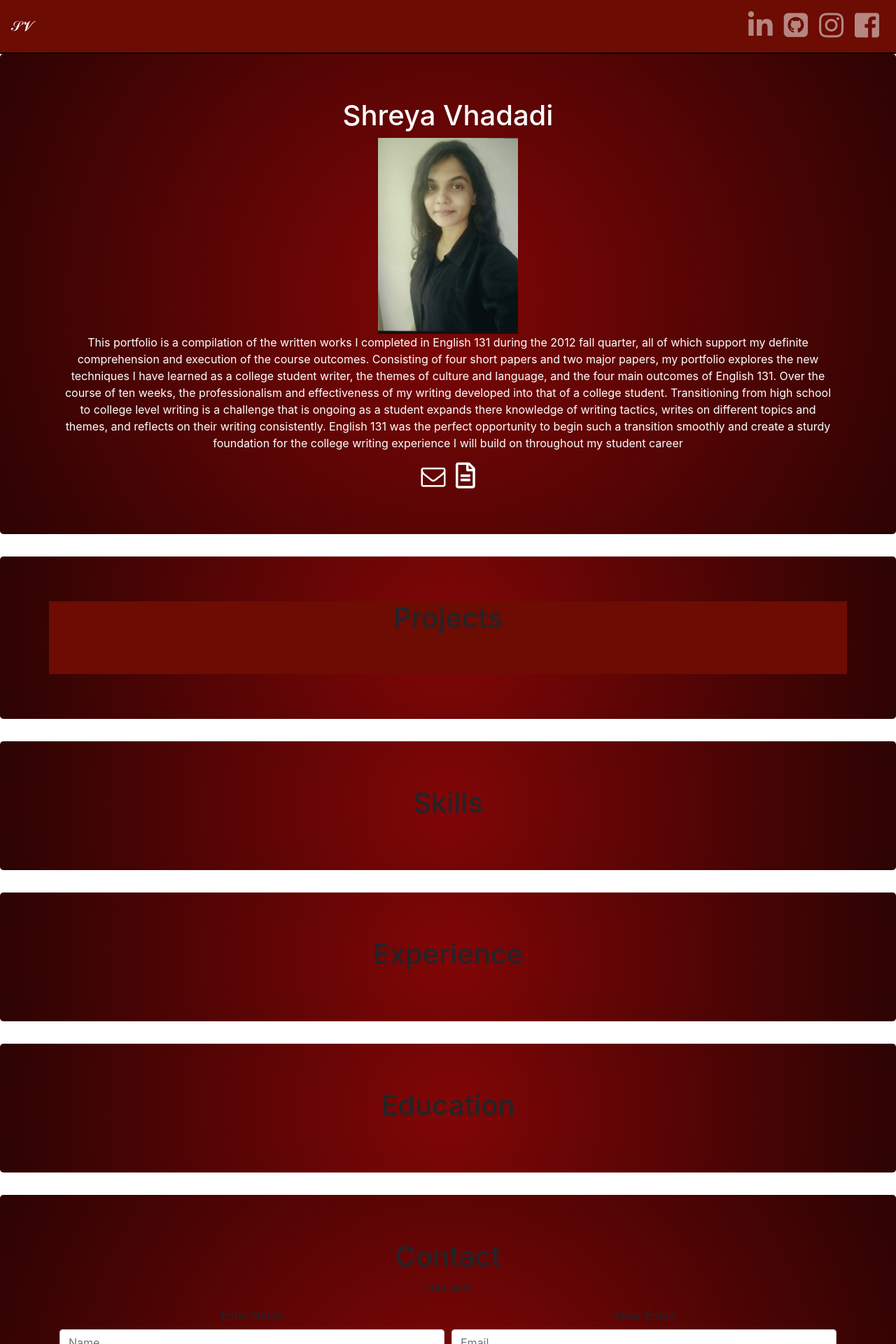
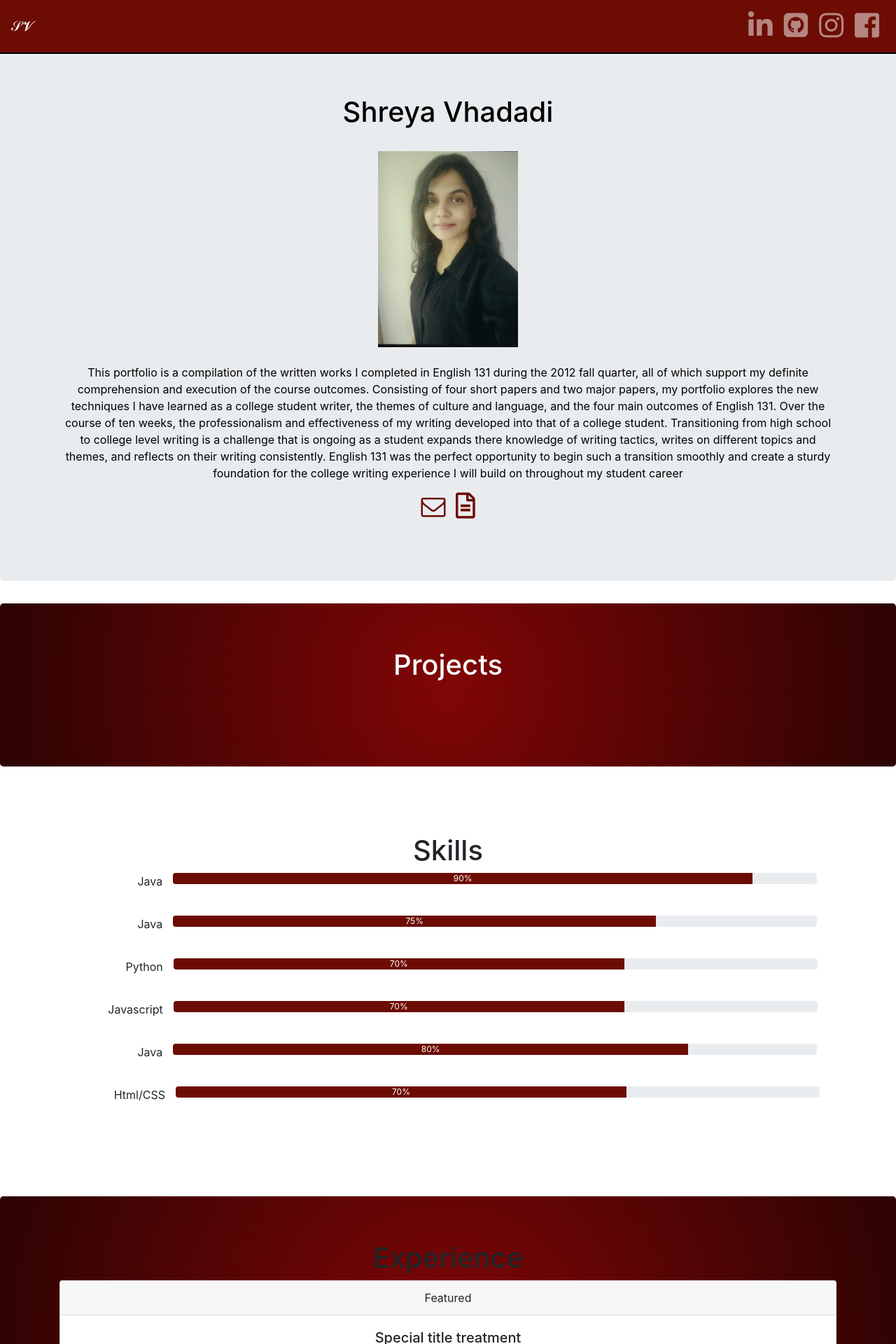
Before and after one commit to ShreyaVhadadi/portfolio-project, a Django app: page / in a window 1280 px wide. Shown: the top 1920 px of the page at 70% size. Run offline with Django 3.2, Linux system fonts and the light colour scheme; data that the repository does not hold is empty; some libraries are stand-ins or nearby versions.

Commit message:
Created contact details section and projects section

```diff
--- a/jobs/templates/jobs/home.html
+++ b/jobs/templates/jobs/home.html
@@ -43,20 +43,34 @@
        padding: 5px 5px;
        border-radius:5px;
         }
-    }
+.vertical-menu {
+  width: 100px;
 }
-    h1 {
-   display:inline;
-   width:200px;
-   text-align:center;
+
+.vertical-menu a {
+  background-color: #eee;
+  color: black;
+  display: block;
+  padding: 12px;
+  text-decoration: none;
 }
-    </style>
+
+.vertical-menu a:hover {
+  background-color: #ccc;
+}
+
+.vertical-menu a.active {
+  background-color: #4CAF50;
+  color: white;
+}
+
+ </style>
     <!-- Custom styles for this template -->
 
     </head>
     <body>
     <header>
-    <nav class="navbar navbar-expand-lg navbar-dark " style="background-color: #6C0C03">
+    <nav class="navbar fixed-top navbar-expand-lg navbar-dark navbar-fixed-top" style="background-color: #6C0C03">
     <a class="navbar-brand" href="{% url 'home'%}">𝒮𝓥</a>
     <button class="navbar-toggler" type="button" data-toggle="collapse" data-target="#navbarNavAltMarkup" aria-controls="navbarNavAltMarkup" aria-expanded="false" aria-label="Toggle navigation">
     <span class="navbar-toggler-icon"></span>
@@ -75,35 +89,60 @@
     </nav>
     </header>
 
+    <!--div class="w3-sidebar w3-bar-block w3-black w3-xxlarge" style="width:500px">
+  <a href="#" class="w3-bar-item w3-button" style="color:red"></a>
+  <a href="#" class="w3-bar-item w3-button"></a>
+  <a href="#" class="w3-bar-item w3-button"></a>
+  <a href="#" class="w3-bar-item w3-button"></i></a>
+  <a href="#" class="w3-bar-item w3-button"></i></a>
+</div>
+
+<div style="margin-left:70px"-->
+
+<div class="wrapper">
+  <a href="#" class="active">Home</a>
+  <a href="#">Link 1</a>
+  <a href="#">Link 2</a>
+  <a href="#">Link 3</a>
+  <a href="#">Link 4</a>
+</div>
+
+
+
     <!main role="main">
-
-    <section class="jumbotron text-center" style="background: radial-gradient(circle, rgba(129,6,6,1) 0%, rgba(45,3,3,1) 100%)">
+<!--Home-->
+    <section class="jumbotron text-center" style="">
     <div class="container">
-      <h1 style="color:white">Shreya Vhadadi</h1>
-      <img src="{% static 'Shreya pic.jpeg' %}"class="img-responsive img-circle margin" height="280" width="200"/>
-      <p style="color:white">This portfolio is a compilation of the written works I completed in English 131 during the 2012 fall quarter, all of which support my definite comprehension and execution of the course outcomes. Consisting of four short papers and two major papers, my portfolio explores the new techniques I have learned as a college student writer, the themes of culture and language, and the four main outcomes of English 131. Over the course of ten weeks, the professionalism and effectiveness of my writing developed into that of a college student. Transitioning from high school to college level writing is a challenge that is ongoing as a student expands there knowledge of writing tactics, writes on different topics and themes, and reflects on their writing consistently. English 131 was the perfect opportunity to begin such a transition smoothly and create a sturdy foundation for the college writing experience I will build on throughout my student career</p>
+      </br>
+      </br>
+      <h1 style="color:black">Shreya Vhadadi</h1>
+      </br>
+      <img src="{% static 'Shreya pic.jpeg' %}" height="280" width="200"/>
+      </br>
+      </br>
+      <p style="color:black">This portfolio is a compilation of the written works I completed in English 131 during the 2012 fall quarter, all of which support my definite comprehension and execution of the course outcomes. Consisting of four short papers and two major papers, my portfolio explores the new techniques I have learned as a college student writer, the themes of culture and language, and the four main outcomes of English 131. Over the course of ten weeks, the professionalism and effectiveness of my writing developed into that of a college student. Transitioning from high school to college level writing is a challenge that is ongoing as a student expands there knowledge of writing tactics, writes on different topics and themes, and reflects on their writing consistently. English 131 was the perfect opportunity to begin such a transition smoothly and create a sturdy foundation for the college writing experience I will build on throughout my student career</p>
         <ul class="main-nav">
-        <li><a href="mailto:svhadadi@stevens.edu"><i class="fa fa-envelope-o" style="font-size:35px;color:white"></i></li>
-        <li><a href="{% static 'Shreya Vhadadi_Resume_CF.pdf'%}"></a><i class="far fa-file-alt" style="font-size:37px;color:white"></i></li>
+            <li><a href="mailto:svhadadi@stevens.edu"><i class="fa fa-envelope-o" style="font-size:35px;color:#6C0C03"></i></a></li>
+            <li><a href="{% static 'Shreya Vhadadi_Resume_CF.pdf'%}"><i class="far fa-file-alt" style="font-size:37px;color:#6C0C03"></i></a></li>
         </ul>
+      </br>
+      </br>
     </div>
     </section>
 
+<!--Projects-->
+    <section class="jumbotron text-center" style="background: radial-gradient(circle, rgba(129,6,6,1) 0%, rgba(45,3,3,1) 100%)">
+    <div class="container">
+        <h1 style="color:white">Projects</h1>
+        <hr>
+        <br>
 
-    <section class="jumbotron text-center" style="background: radial-gradient(circle, rgba(129,6,6,1) 0%, rgba(45,3,3,1) 100%)">
-    <div class="container" style="background-color: #6C0C03">
-        <h1>Projects</h1>
-        <br/>
-        <br/>
-
-    <!--div class="album py-5 bg-light"-->
-    <div class="container" style="background-color: #6C0C03">
 
       <div class="row">
         {% for job in jobs.all %}
         <div class="col-md-4">
           <div class="card mb-4 shadow-sm">
-            <img class="card-img-top" src="{{ job.image.url }}"/>
+            <img class="card-img-top" src="{{ job.image.url }}" height=190/>
             <div class="card-body">
               <p class="card-text" style="color:red">{{ job.summary }}</p>
               </div>
@@ -113,21 +152,108 @@
         </div>
 
       </div>
-    </div>
-
-
-    </div>
     </section>
 
-    <section class="jumbotron text-center" style="background: radial-gradient(circle, rgba(129,6,6,1) 0%, rgba(45,3,3,1) 100%)">
-    <div class="container">
+ <!--Skills-->
+    <section class="jumbotron text-center" style="background:white">
+    <div class="container text-center">
         <h1>Skills</h1>
+            <div class="row">
+              <!--div class="col-sm-5">Python</div-->
+               <p style="font-size:70px"><pre>               </pre>Java</p>
+              <div class="col-md-10" id="div2">
+                <div class="progress" style="color:#6C0C03">
+                  <div class="progress-bar" role="progressbar" aria-valuenow="90" aria-valuemin="0" aria-valuemax="100" style="width:90%;background-color:#6C0C03;">
+                  90%
+                  </div>
+                </div>
+              </div>
+            </div>
+        <br>
+            <div class="row">
+              <p style="font-size:70px"><pre>               </pre>Java</p>
+              <div class="col-md-10" id="div2">
+                <div class="progress">
+                  <div class="progress-bar" role="progressbar" aria-valuenow="75" aria-valuemin="0" aria-valuemax="100" style="width:75%;background-color:#6C0C03">
+                  75%
+                  </div>
+                </div>
+              </div>
+            </div>
+        <br>
+            <div class="row">
+              <!--div class="col-sm-10"><h4>Python<h4/></div-->
+              <p style="font-size:70px"><pre>             </pre>Python</p>
+              <div class="col-md-10" id="div2">
+                <div class="progress" style="color:#6C0C03">
+                  <div class="progress-bar" role="progressbar" aria-valuenow="70" aria-valuemin="0" aria-valuemax="100" style="width:70%;background-color:#6C0C03">
+                  70%
+                  </div>
+                </div>
+              </div>
+            </div>
+        <br>
+            <div class="row">
+              <!--div class="col-sm-10"><h4>Python</h4></div-->
+              <p style="font-size:70px"><pre>          </pre>Javascript</p>
+              <div class="col-md-10" id="div2">
+                <div class="progress" style="color:#6C0C03">
+                  <div class="progress-bar" role="progressbar" aria-valuenow="70" aria-valuemin="0" aria-valuemax="100" style="width:70%;background-color:#6C0C03">
+                  70%
+                  </div>
+                </div>
+              </div>
+            </div>
+        <br>
+            <div class="row">
+              <!--div class="col-sm-10"><h4>Python</h4></div-->
+              <p style="font-size:80px"><pre>               </pre>Java</p>
+              <div class="col-md-10" id="div2">
+                <div class="progress" style="color:#6C0C03">
+                  <div class="progress-bar" role="progressbar" aria-valuenow="70" aria-valuemin="0" aria-valuemax="100" style="width:80%;background-color:#6C0C03">
+                  80%
+                  </div>
+                </div>
+              </div>
+            </div>
+        <br>
+            <div class="row">
+              <!--div class="col-sm-10"><h4>Python</h4></div-->
+              <p style="font-size:70px"><pre>           </pre>Html/CSS</p>
+              <div class="col-md-10" id="div2">
+                <div class="progress" style="color:#6C0C03">
+                  <div class="progress-bar" role="progressbar" aria-valuenow="70" aria-valuemin="0" aria-valuemax="100" style="width:70%;background-color:#6C0C03">
+                  70%
+                  </div>
+                </div>
+              </div>
+            </div>
+        <br>
+        </div>
     </div>
     </section>
 
     <section class="jumbotron text-center" style="background: radial-gradient(circle, rgba(129,6,6,1) 0%, rgba(45,3,3,1) 100%)">
     <div class="container">
         <h1>Experience</h1>
+        <div class="card text-center">
+          <div class="card-header">
+           Featured
+          </div>
+          <div class="card-body">
+          <h5 class="card-title">Special title treatment</h5>
+          <p class="card-text">With supporting text below as a natural lead-in to additional content.</p>
+          <a href="#!" class="btn btn-primary">Go somewhere</a>
+          </div>
+        <div class="card-footer text-muted">
+         2 days ago
+        </div>
+    </div>
+
+
+
+
+
     </div>
     </section>
 
@@ -136,52 +262,63 @@
     <section class="jumbotron text-center" style="background: radial-gradient(circle, rgba(129,6,6,1) 0%, rgba(45,3,3,1) 100%)">
     <div class="container">
         <h1>Education</h1>
+
+<div class="row">
+  <div class="col-sm-6">
+    <div class="card">
+        <img class="card-img-top" src="https://mdbootstrap.com/img/Photos/Others/images/43.jpg" alt="Card image cap" height="300" width="200">
+      <div class="card-body">
+        <h3><a href="#">Stevens Institute of Technology</a></h3>
+        <p class="small">1 Castle Point Terrace, Hoboken, NJ 07030, 1USA</p>
+        <h5 class="card-title">Master of Computer Science (MS)</h5>
+        <p class="card-text">GPA</p>
+
+      </div>
+    </div>
+  </div>
+  <div class="col-sm-6">
+    <div class="card">
+        <img class="card-img-top" src="https://mdbootstrap.com/img/Photos/Others/images/43.jpg" alt="Card image cap" height="300" width="200">
+      <div class="card-body">
+          <h3><a href="#">SIES Graduate School of Technology</a></h3>
+          <p class="small">Nerul, Navi Mumbai, Maharashtra 400706, India</p>
+        <h5 class="card-title">Bachelor of Computer Engineering (B.E)</h5>
+        <p class="card-text">GPA</p>
+
+      </div>
+    </div>
+  </div>
+</div>
+
+</div>
     </div>
     </section>
 
-    <section class="jumbotron text-center" style="background: radial-gradient(circle, rgba(129,6,6,1) 0%, rgba(45,3,3,1) 100%)">
+    <section class="jumbotron text-center" style="background: white">
     <div class="container">
         <!--h1>Contact</h1-->
         <h1>Contact</h1>
     <p>Lets talk!</p>
 
-  <!--div class="row">
-      <img src="/w3images/map.jpg" style="width:100%">
-    </div-->
-    <!--div class="column"-->
-      <!--form action="/action_page.php">
-        <label for="name">Name:</label>
-        <input type="text" id="name" name="name" placeholder="Your name.." ><br><br>
-        <label for="email">Email:</label>
-        <input type="text" id="email" name="email" placeholder="Your email.."><br><br>
-        <label for="subject">Subject:</label>
-        <input type="text" id="subject" name="email" placeholder="Your subject.."><br><br>
-        <label for="message">Message</label><br><br>
-
-        <textarea id="message" name="message" placeholder="Write something.." style="height:170px;width:905px;"></textarea><br/>
-        <input type="submit" value="Submit">
-      </form-->
-    <!--/div-->
-
    <form>
   <div class="form-row">
     <div class="form-group col-md-6">
-      <label for="inputEmail4">Enter Name</label>
+      <label for="inputname"></label>
       <input type="text" class="form-control" id="inputname" placeholder="Name">
     </div>
     <div class="form-group col-md-6">
-      <label for="inputPassword4">Enter Email</label>
+      <label for="inputEmail4"></label>
       <input type="text" class="form-control" id="inputEmail4" placeholder="Email">
     </div>
   </div>
   <div class="form-group">
-    <label for="inputAddress">Enter Subject</label>
+    <label for="inputSubject"></label>
     <input type="text" class="form-control" id="inputSubject" placeholder="Subject">
   </div>
   <div class="form-group">
     <!--label for="inputAddress2">Address 2</label>
     <input type="text" class="form-control" id="inputAddress2" placeholder="Apartment, studio, or floor"-->
-      <label for="exampleFormControlTextarea1">Message</label>
+      <label for="exampleFormControlTextarea1"></label>
       <textarea class="form-control" id="exampleFormControlTextarea1" rows="5" placeholder="Message"></textarea></br>
   </div>
   <button type="submit" class="btn btn-primary">Submit</button>
@@ -189,15 +326,17 @@
     </div>
     </section>
 
+    </section>
+
 
     <!/main>
 
-    <footer class="text-muted" >
+    <footer class="text-muted" style="background: radial-gradient(circle, rgba(129,6,6,1) 0%, rgba(45,3,3,1) 100%)">
     <div class="container text-center">
         </br>
-        <p>Designed & Developed by</p>
-        <p>Shreya Vhadadi</p>
-        <p class="small">ⓒ Shreya Vhadadi {% now "Y"%}. All Rights Reserved.</p>
+        <p style="color:white">Designed & Developed by</p>
+        <p style="color:white">Shreya Vhadadi</p>
+        <p class="small" style="color:white">ⓒ Shreya Vhadadi {% now "Y"%}. All Rights Reserved.</p>
 
     </div>
     </footer>
```
